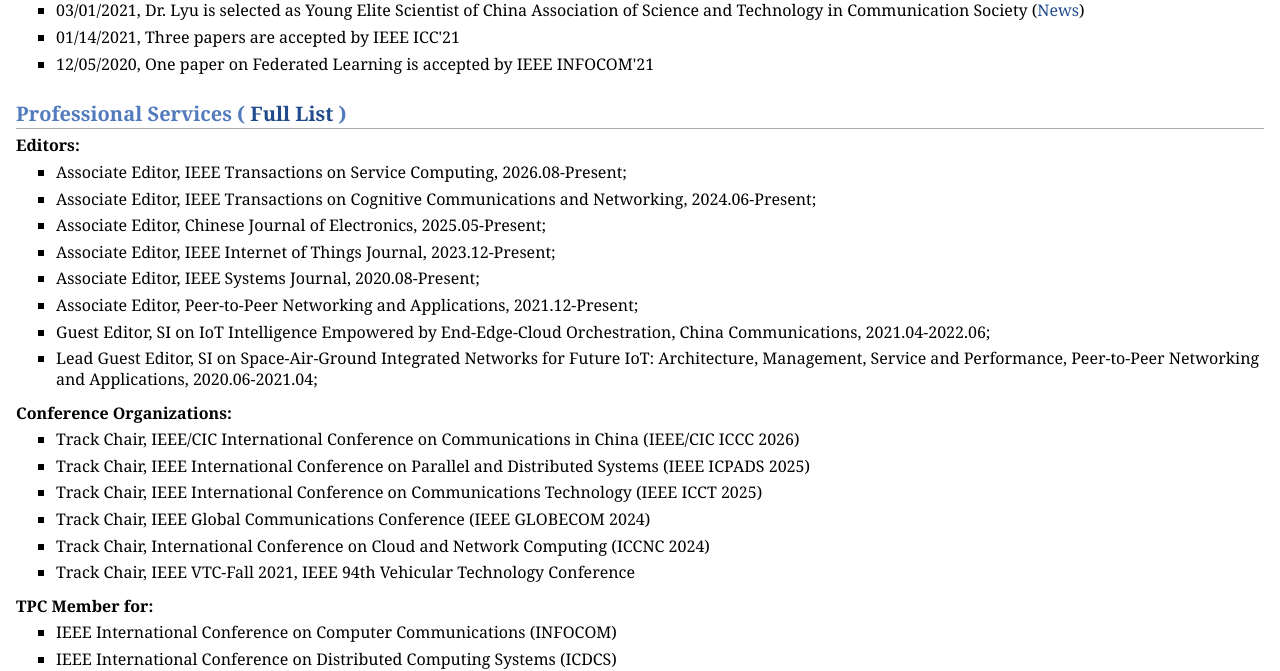
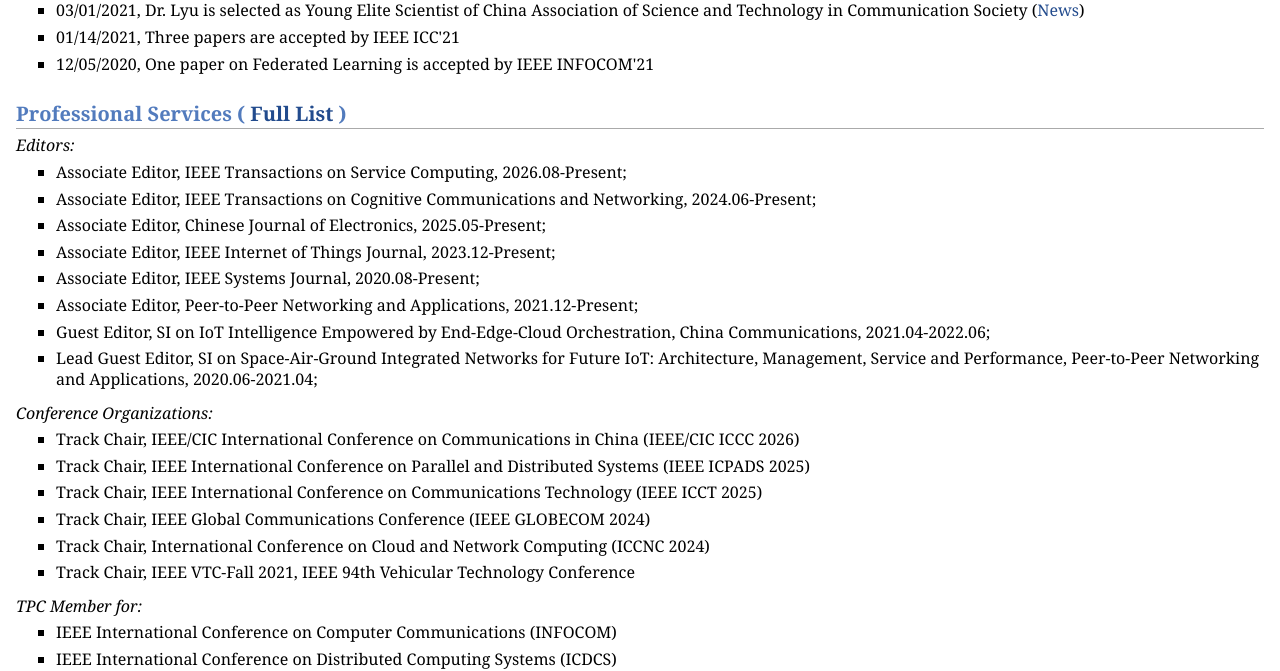
Before and after one commit to F-Lyu/F-Lyu.github.io, a plain HTML site: page index.html in a window 1280 px wide. Shown: the part 820-1491 px from the top of the page. Drawn offline with Linux system fonts and the light colour scheme.

Commit message:
Italicize professional services subheadings

```diff
--- a/index.html
+++ b/index.html
@@ -76,7 +76,7 @@ Email:      <a href="mailto:fenglyu@csu.edu.cn">fenglyu@csu.edu.cn</a><br /></p>
 </ul>
 
 <h2>Professional Services ( <a href="services.html">Full List</a> )</h2>
-<p><strong>Editors:</strong></p>
+<p><em>Editors:</em></p>
 <ul>
 <li><p>Associate Editor, IEEE Transactions on Service Computing, 2026.08-Present;</p>
 </li>
@@ -96,7 +96,7 @@ Email:      <a href="mailto:fenglyu@csu.edu.cn">fenglyu@csu.edu.cn</a><br /></p>
 </li>
 </ul>
 
-<p><strong>Conference Organizations:</strong></p>
+<p><em>Conference Organizations:</em></p>
 <ul>
 <li><p>Track Chair, IEEE/CIC International Conference on Communications in China (IEEE/CIC ICCC 2026)</p>
 </li>
@@ -112,7 +112,7 @@ Email:      <a href="mailto:fenglyu@csu.edu.cn">fenglyu@csu.edu.cn</a><br /></p>
 </li>
 </ul>
 
-<p><strong>TPC Member for:</strong></p>
+<p><em>TPC Member for:</em></p>
 <ul>
 <li><p>IEEE International Conference on Computer Communications (INFOCOM)</p>
 </li>
```
Also changed, not shown: services.html (+3 -3 lines), 2 other files.
